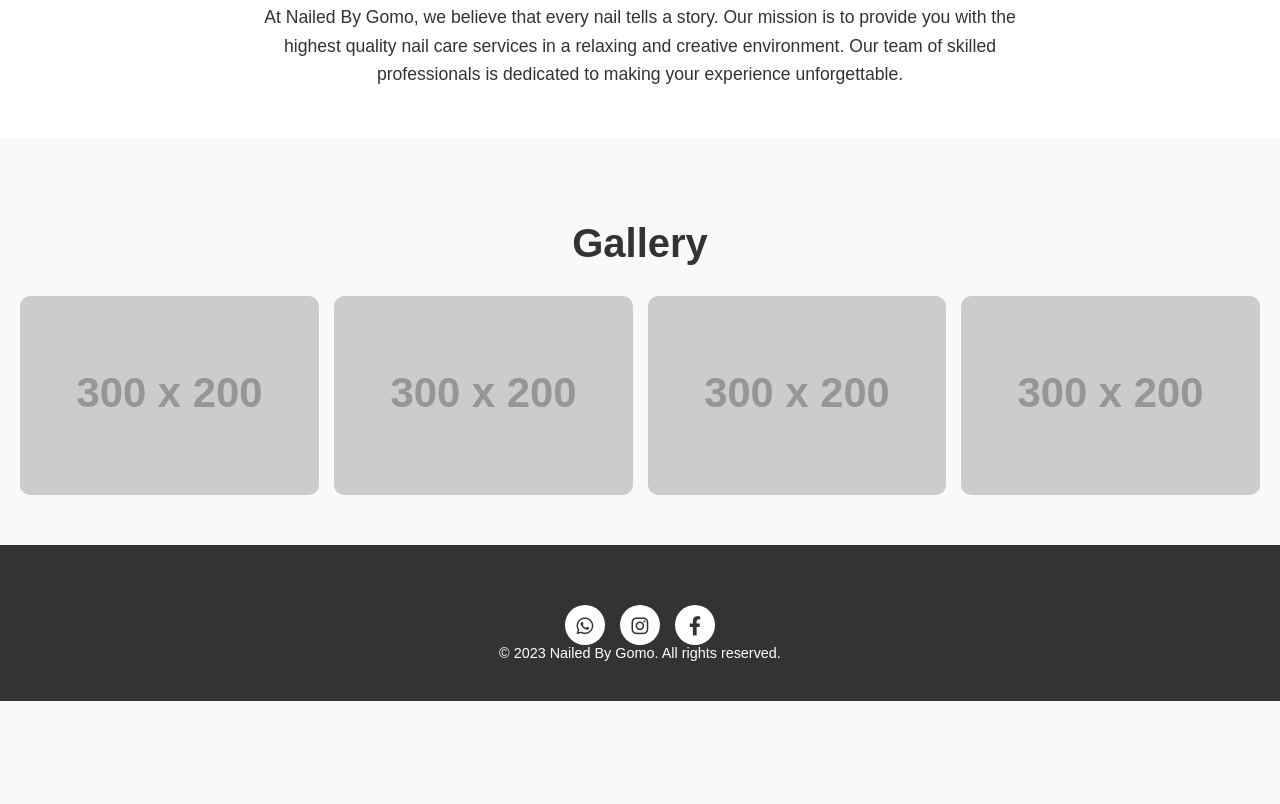
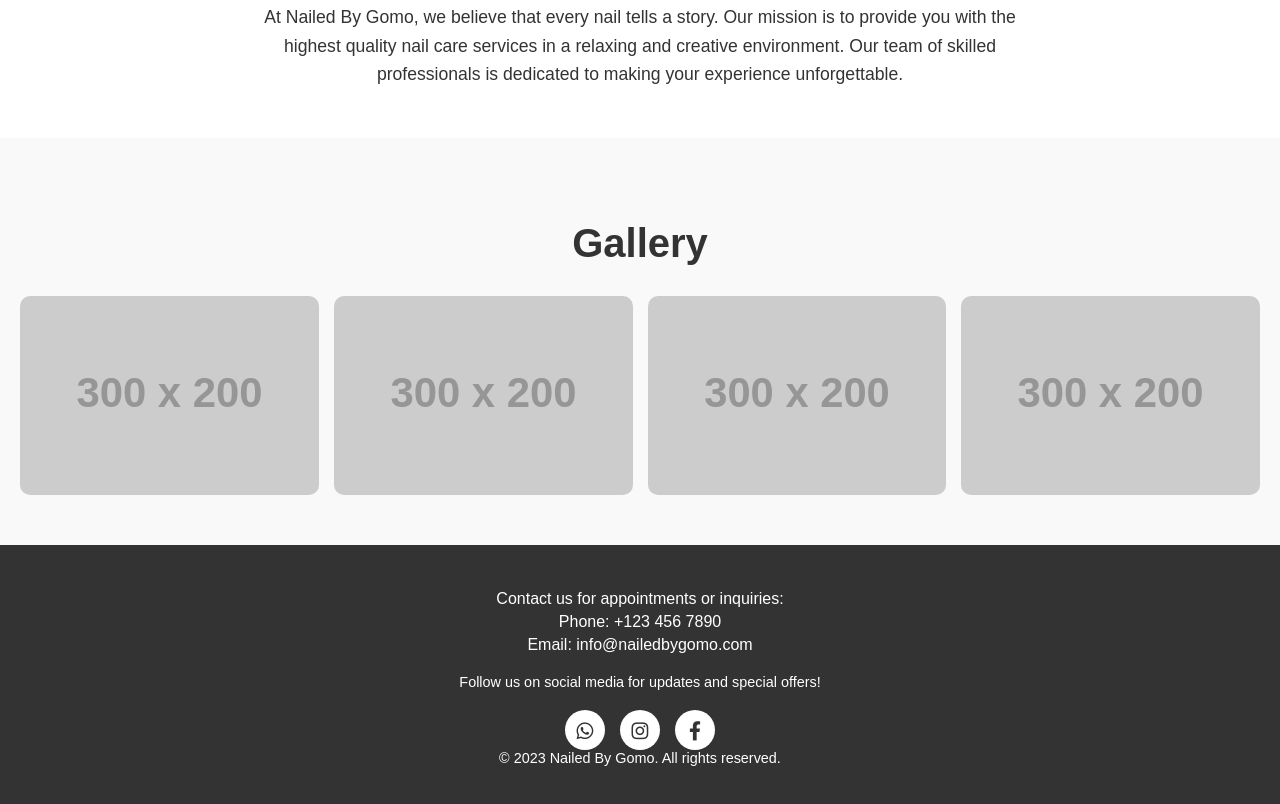
Before and after one commit to MatomeMabitsi/nailedbygomo.github.io, a plain HTML site: page index.html in a window 1280 px wide. Shown: the part 1378-2182 px from the top of the page. Before the commit the page ends 2079 px from the top, so only its background shows below. Drawn offline with Linux system fonts and the light colour scheme; placeholder pictures from the web are drawn by us.

Commit message:
Update index.html

```diff
--- a/index.html
+++ b/index.html
@@ -201,6 +201,15 @@
       font-size: 0.9rem;
     }
 
+    .footer-contact {
+      margin-bottom: 20px;
+    }
+
+    .footer-contact p {
+      font-size: 1rem;
+      margin: 5px 0;
+    }
+
     .social-icons {
       margin-top: 20px;
       display: flex;
@@ -224,6 +233,12 @@
     .social-icons a:hover {
       background: #ff6f61;
       color: white;
+    }
+
+    .social-message {
+      margin-top: 10px;
+      font-size: 1rem;
+      color: #fff;
     }
 
     /* Responsive Design */
@@ -309,6 +324,14 @@
 
   <!-- Footer -->
   <footer>
+    <div class="footer-contact">
+      <p>Contact us for appointments or inquiries:</p>
+      <p>Phone: +123 456 7890</p>
+      <p>Email: info@nailedbygomo.com</p>
+    </div>
+    <div class="social-message">
+      <p>Follow us on social media for updates and special offers!</p>
+    </div>
     <div class="social-icons">
       <a href="https://wa.me/yourphonenumber" target="_blank" title="WhatsApp">
         <i class="fab fa-whatsapp"></i>
```
